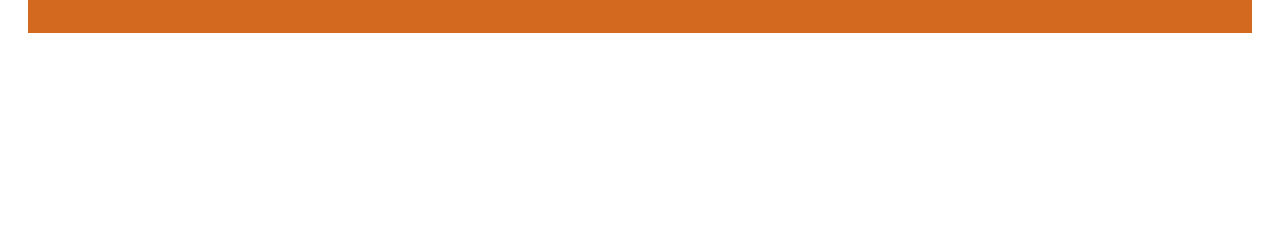
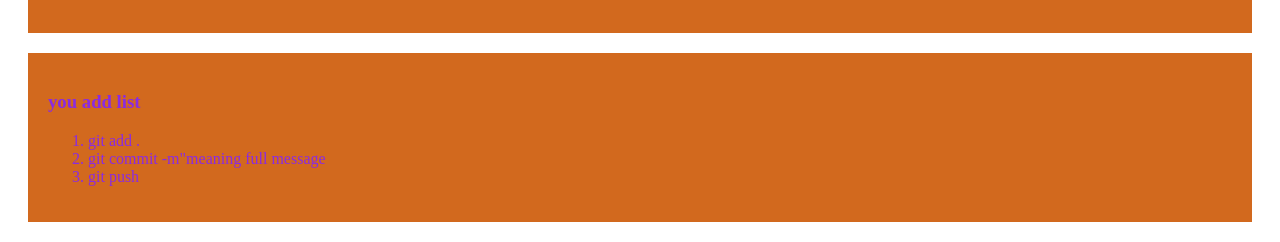
Before and after one commit to osam334/my-simple-website, a plain HTML site: page index.html in a window 1280 px wide. Shown: the part 807-1049 px from the top of the page. Before the commit the page ends 860 px from the top, so only its background shows below. Drawn offline with Linux system fonts and the light colour scheme.

Commit message:
added list to push code

```diff
--- a/index.html
+++ b/index.html
@@ -24,5 +24,15 @@
         <h1>fourth blog</h1>
         <p>Lorem ipsum dolor sit amet consectetur adipisicing elit. Exercitationem ipsam consequatur, quis accusantium perspiciatis qui eligendi repudiandae incidunt reiciendis harum et dolores magnam explicabo molestiae fugiat sed, in tempore itaque sint officia nihil laborum laboriosam necessitatibus! Temporibus accusantium tenetur eveniet illo? Soluta voluptatem ipsum quae.</p>
     </div>
+    <div>
+
+        <h3>you add list</h3>
+        <ol>
+            <li>git add .</li>
+            <li>git commit -m"meaning full message</li>
+            <li>git push</li>
+        </ol>
+
+    </div>
 </body>
 </html>
```
